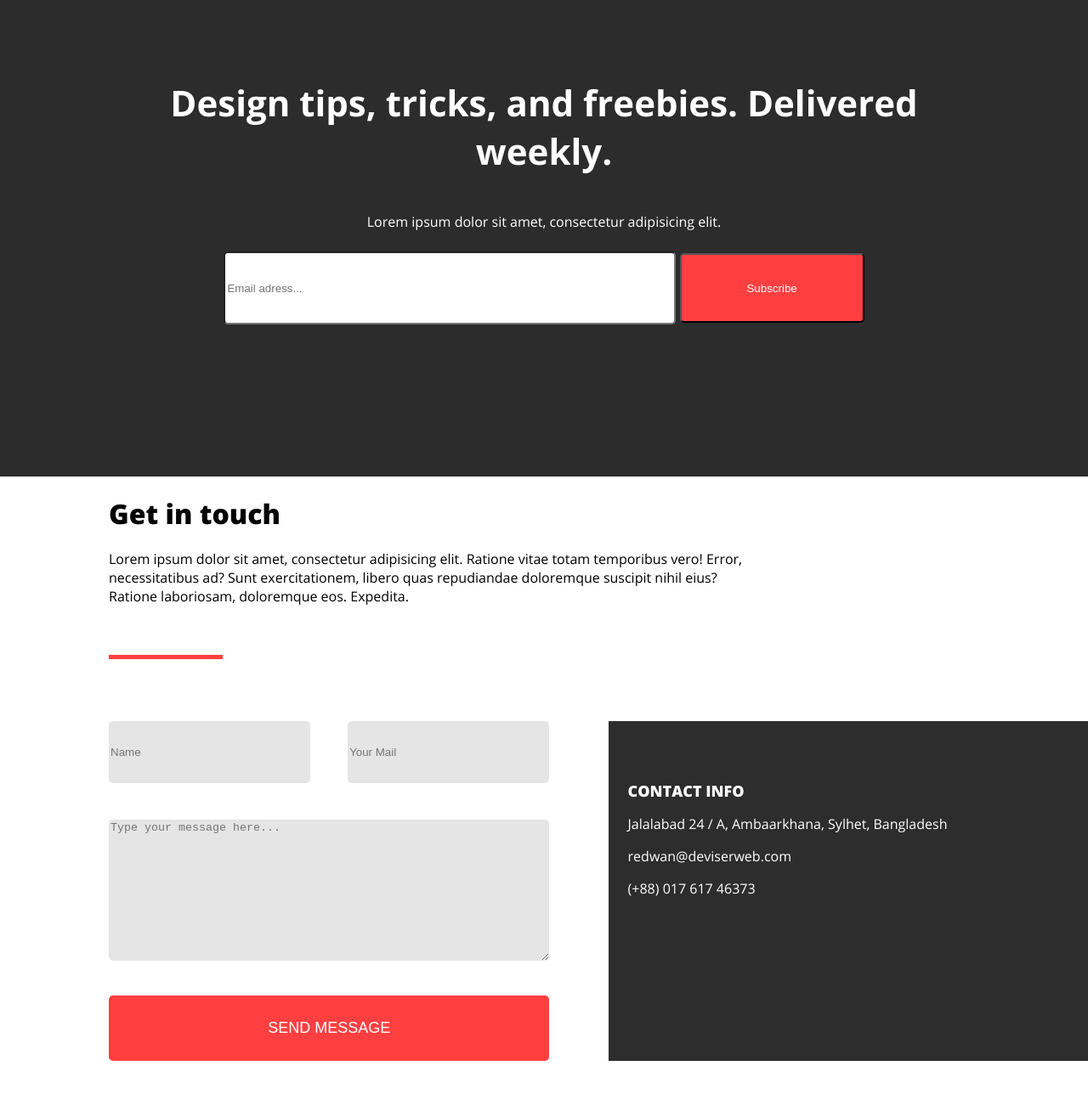
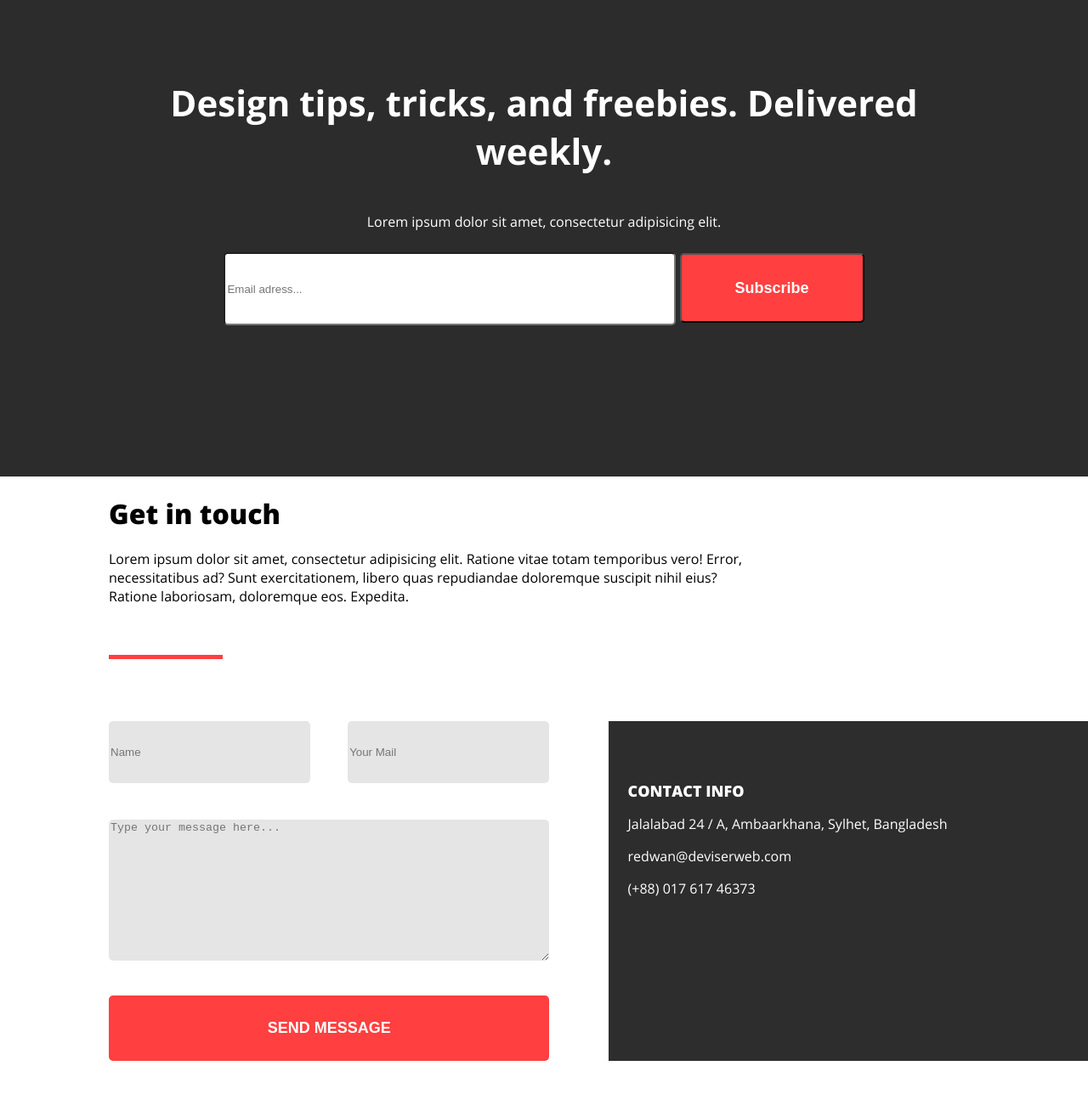
Before and after one commit to ivpryan/Site_test, a plain HTML site: page index.html in a window 1280 px wide. Shown: the part 3194-4482 px from the top of the page at 85% size. Drawn offline with Linux system fonts and the light colour scheme.

Commit message:
Buttons' styles edited
Buttons' font size and weight edited

```diff
--- a/css/style.css
+++ b/css/style.css
@@ -348,6 +348,8 @@ nav {
 	border-radius: 5px;
 	margin-bottom: 141px;
 	margin-top: 10px;
+	font-size: 18px;
+	font-weight: 600;
 }
 
 /*Связаться с нами, задать нам вопрос*/
@@ -414,6 +416,7 @@ nav {
 	margin-top: 41px;
 	width: 100%;
 	font-size: 18px;
+	font-weight: 600;
 	line-height: 75px;
 	text-transform: uppercase;
 	color: white;
```
